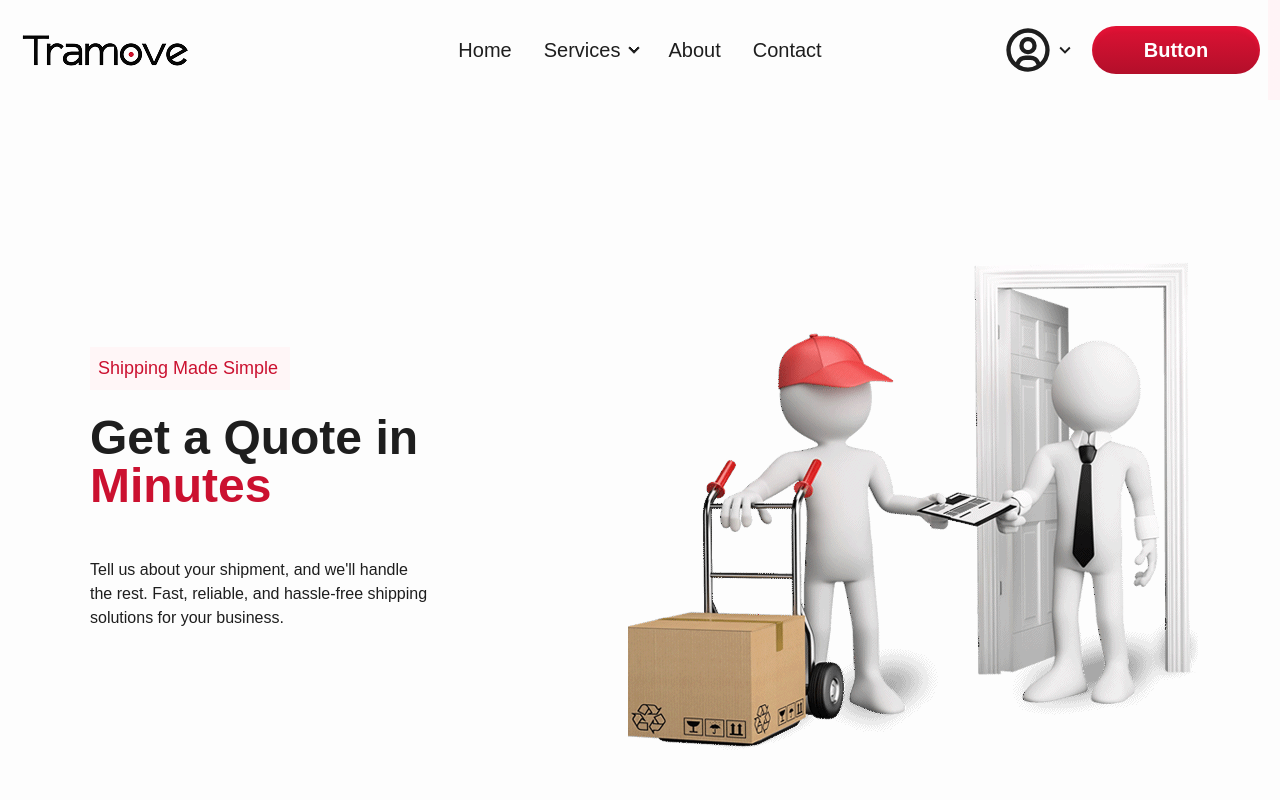
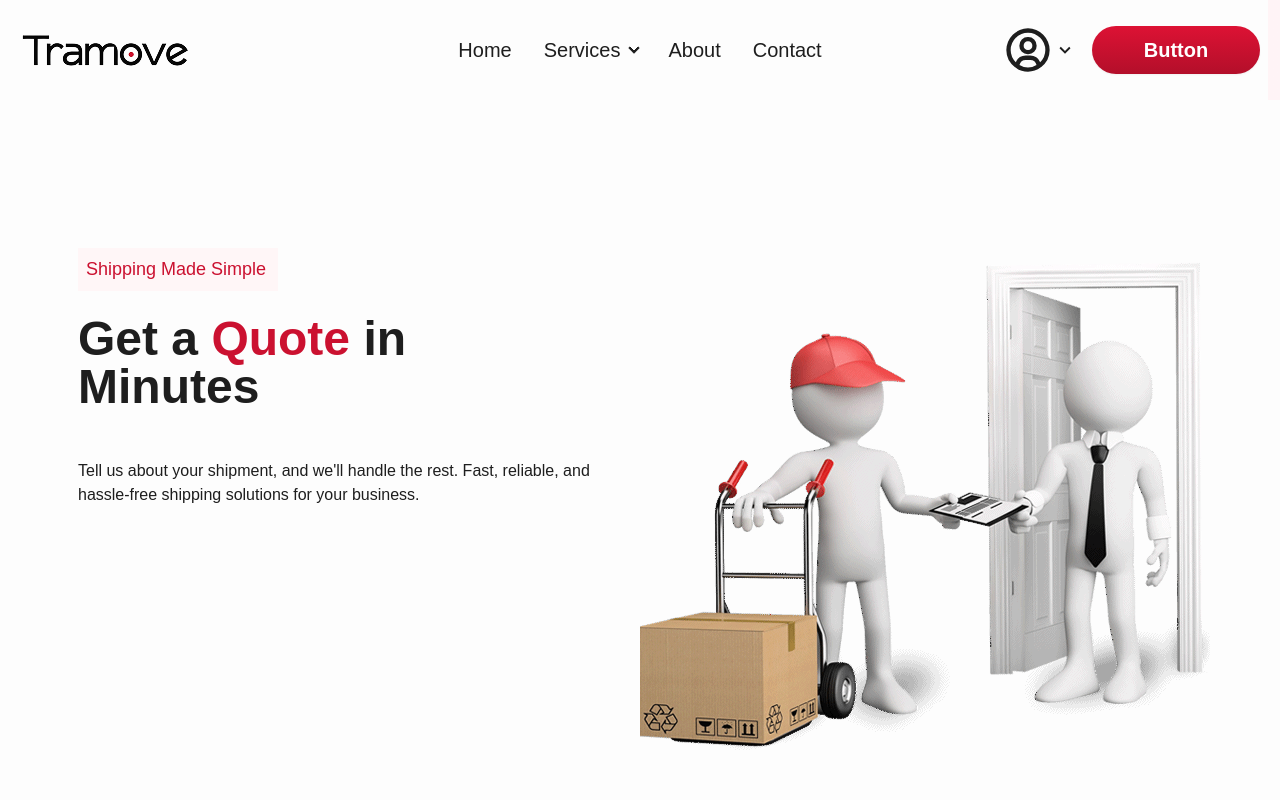
Before and after one commit to aetech24/Tarmove, a Next.js app in the folder tarmove/: page /getquote in a window 1280 px wide. Shown: the top 800 px of the page. Built offline with nearby package versions, Linux system fonts and the light colour scheme.

Commit message:
modified:   tarmove/app/(root)/getquote/page.tsx 	modified:   tarmove/app/components/footer.tsx 	modified:   tarmove/app/globals.css 	modified:   tarmove/tailwind.config.ts

```diff
--- a/tarmove/app/(root)/getquote/page.tsx
+++ b/tarmove/app/(root)/getquote/page.tsx
@@ -8,9 +8,9 @@ const GetQuote = () => {
     // Full-screen container that centers everything nicely
     <div className="hero bg-inherit min-h-screen flex justify-center items-center flex-col">
       {/* Splits the page into image and text sections */}
-      <div className="hero-content flex flex-col lg:flex-row-reverse text-center lg:text-left">
+      <div className="grid grid-cols-1 lg:grid-cols-2 ">
         {/* Where our shipping image lives */}
-        <div className="flex justify-center lg:justify-end w-full">
+        <div className="flex justify-center lg:justify-end w-full lg:order-2">
           <Image
             src="/assets/GetQuoteHero.png"
             className="lg:w-[570px] lg:h-[520px] md:w-[570px] md:h-[520px] w-[300px] h-[300px]"
@@ -29,12 +29,12 @@ const GetQuote = () => {
           </p>
 
           {/* Big, bold headline to get you excited */}
-          <h1 className="text-5xl font-bold text-center lg:text-left">
-            Get a Quote in <span className="text-[#CB1130]">Minutes</span>
+          <h1 className="text-5xl font-bold text-center lg:text-left text-black">
+            Get a <span className="text-[#CB1130]">Quote</span> in Minutes
           </h1>
 
           {/* A friendly description of what we do */}
-          <p className="py-6 text-center lg:text-left ">
+          <p className="py-6 text-center lg:text-left text-black">
             Tell us about your shipment, and we&apos;ll handle the rest. Fast,
             reliable, and hassle-free shipping solutions for your business.
           </p>
--- a/tarmove/app/components/footer.tsx
+++ b/tarmove/app/components/footer.tsx
@@ -1,6 +1,11 @@
 import React from "react";
 import Image from "next/image";
 import Link from "next/link";
+import TramoveLogo from "@/public/assets/TarmoveLogo.png";
+import Facebook from "@/public/assets/Facebook.png"
+import LinkedIn from "@/public/assets/LinkedIn.png"
+import Instagram from "@/public/assets/Instagram.png"
+import X from "@/public/assets/X.png"
 import {
   IoLocationOutline,
   IoMailOutline,
@@ -14,12 +19,12 @@ const Footer = () => {
     // Sets a standard height for our footer
     <div className="h-[444px]">
       {/* Footer with a light background and some padding */}
-      <footer className="footer bg-[#FDFDFD] text-[#1E1E1E] p-10">
+      <footer className="footer bg-background text-black p-10">
         {/* Our company info section */}
         <nav className="lg:w-[303px] md:w-[303px]">
           {/* Our cool company logo */}
           <Image
-            src="/assets/TarmoveLogo.png"
+            src={TramoveLogo}
             alt="Logo"
             className="lg:w-[172px] lg:h-[42.5px] w-[132px] h-[32.5px] "
             width={0}
@@ -36,38 +41,38 @@ const Footer = () => {
         {/* Quick links to help users navigate */}
         <nav>
           {/* Title for our links */}
-          <h6 className="footer-title text-[#CB1130] font-[600] lg:text-[20px] text-[16px] capitalize">
+          <h6 className="footer-title text-redText font-[600] lg:text-[20px] text-[16px] capitalize">
             Quick Links
           </h6>
 
           {/* Links to different pages */}
           <Link
             href=""
-            className="link link-hover font-[400] text-[16px] lg:text-[20px] text-[#1E1E1E] hover:text-[#CB1130] hover:no-underline duration-200"
+            className="link link-hover font-[400] lg:text-[20px] text-[16px] text-black hover:text-redText hover:no-underline duration-200"
           >
             Home
           </Link>
           <Link
             href=""
-            className="link link-hover font-[400] lg:text-[20px] text-[16px] text-[#1E1E1E] hover:text-[#CB1130] hover:no-underline duration-200"
+            className="link link-hover font-[400] lg:text-[20px] text-[16px] text-black hover:text-redText hover:no-underline duration-200"
           >
             Services
           </Link>
           <Link
             href=""
-            className="link link-hover font-[400] lg:text-[20px] text-[16px] text-[#1E1E1E] hover:text-[#CB1130] hover:no-underline duration-200"
+            className="link link-hover font-[400] lg:text-[20px] text-[16px] text-black hover:text-redText hover:no-underline duration-200"
           >
             About
           </Link>
           <Link
             href=""
-            className="link link-hover font-[400] lg:text-[20px] text-[16px] text-[#1E1E1E] hover:text-[#CB1130] hover:no-underline duration-200"
+            className="link link-hover font-[400] lg:text-[20px] text-[16px] text-black hover:text-redText hover:no-underline duration-200"
           >
             Contact
           </Link>
           <Link
             href="/getquote"
-            className="link link-hover font-[400] lg:text-[20px] text-[16px] text-[#1E1E1E] hover:text-[#CB1130] hover:no-underline duration-200"
+            className="link link-hover font-[400] lg:text-[20px] text-[16px] text-black hover:text-redText hover:no-underline duration-200"
           >
             Get A Quote
           </Link>
@@ -75,45 +80,45 @@ const Footer = () => {
         {/* Contact info section */}
         <nav>
           {/* Title for our contact info */}
-          <h6 className="footer-title text-[#CB1130] font-[600] lg:text-[20px] text-[16px] capitalize">
+          <h6 className="footer-title text-redText font-[600] lg:text-[20px] text-[16px] capitalize">
             Contact Us
           </h6>
           {/* Address */}
-          <address className="link link-hover  flex flex-row items-center gap-2 font-[400] lg:text-[20px] text-[16px] text-[#1E1E1E] hover:text-[#CB1130] hover:no-underline duration-200">
-            <IoLocationOutline className="text-[#CB1130] w-[20px] h-[20px]" />
+          <address className="link link-hover  flex flex-row items-center gap-2 font-[400] lg:text-[20px] text-[16px] text-black hover:text-redText hover:no-underline duration-200">
+            <IoLocationOutline className="text-redText w-[20px] h-[20px]" />
             Accra, Ghana
           </address>
           {/* Phone number */}
           <Link
             href="tel:233 24 000 0000"
-            className="link link-hover flex flex-row items-center gap-2 font-[400] lg:text-[20px] text-[16px] text-[#1E1E1E] hover:text-[#CB1130] hover:no-underline duration-200"
+            className="link link-hover flex flex-row items-center gap-2 font-[400] lg:text-[20px] text-[16px] text-black hover:text-redText hover:no-underline duration-200"
           >
-            <IoCallOutline className="text-[#CB1130] w-[20px] h-[20px]" />
+            <IoCallOutline className="text-redText w-[20px] h-[20px]" />
             233 24 000 0000
           </Link>
           {/* Email */}
           <Link
             href="mailto:info@tarmove.com"
-            className="link link-hover flex flex-row items-center gap-2 font-[400] lg:text-[20px] text-[16px] text-[#1E1E1E] hover:text-[#CB1130] hover:no-underline duration-200"
+            className="link link-hover flex flex-row items-center gap-2 font-[400] lg:text-[20px] text-[16px] text-black hover:text-redText hover:no-underline duration-200"
           >
-            <IoMailOutline className="text-[#CB1130] w-[20px] h-[20px]" />
+            <IoMailOutline className="text-redText w-[20px] h-[20px]" />
             info@tarmove.com
           </Link>
         </nav>
         {/* Social media links */}
         <nav>
           {/* Title for our social media links */}
-          <h6 className="footer-title text-[#CB1130] font-[600] lg:text-[20px] text-[16px] capitalize">
+          <h6 className="footer-title text-redText font-[600] lg:text-[20px] text-[16px] capitalize">
             Follow Us
           </h6>
           {/* Social media icons */}
           <div className="flex flex-row md:flex-col lg:flex-row gap-3 md:items-center md:justify-center">
           <Link
             href=""
-            className="link link-hover font-[400] lg:text-[20px] text-[16px] text-[#1E1E1E]"
+            className="link link-hover font-[400] lg:text-[20px] text-[16px] text-black hover:text-redText hover:no-underline duration-200"
           >
             <Image
-              src="/assets/Instagram.png"
+              src={Instagram}
               alt="instagram icon"
               className="lg:w-[32px] lg:h-[32px] w-[22px] h-[22px]"
               width={0}
@@ -123,10 +128,10 @@ const Footer = () => {
           </Link>
           <Link
             href=""
-            className="link link-hover font-[400] lg:text-[20px] text-[16px] text-[#1E1E1E]"
+            className="link link-hover font-[400] lg:text-[20px] text-[16px] text-black hover:text-redText hover:no-underline duration-200"
           >
             <Image
-              src="/assets/X.png"
+              src={X}
               alt="X icon"
               className="lg:w-[32px] lg:h-[32px] w-[22px] h-[22px]"
               width={0}
@@ -136,10 +141,10 @@ const Footer = () => {
           </Link>
           <Link
             href=""
-            className="link link-hover font-[400] lg:text-[20px] text-[16px] text-[#1E1E1E]"
+            className="link link-hover font-[400] lg:text-[20px] text-[16px] text-black hover:text-redText hover:no-underline duration-200"
           >
             <Image
-              src="/assets/Facebook.png"
+              src={Facebook}
               alt="facebook icon"
               className="lg:w-[32px] lg:h-[32px] w-[22px] h-[22px] "
               width={0}
@@ -149,10 +154,10 @@ const Footer = () => {
           </Link>
           <Link
             href=""
-            className="link link-hover font-[400] lg:text-[20px] text-[16px] text-[#1E1E1E]"
+            className="link link-hover font-[400] lg:text-[20px] text-[16px] text-black hover:text-redText hover:no-underline duration-200"
           >
             <Image
-              src="/assets/LinkedIn.png"
+              src={LinkedIn}
               alt="linkedin icon"
               className="lg:w-[32px] lg:h-[32px] w-[22px] h-[22px] "
               width={0}
@@ -166,8 +171,8 @@ const Footer = () => {
       {/* Horizontal line */}
       <div className="w-[80%] max-w-[1200px] h-[2px] bg-[#CCCCCC] my-4 mx-auto"></div>
       {/* Copyright info */}
-      <footer className="footer bg-[#FDFDFD] text-[#1E1E1E] border-base-300 px-10 py-4 flex justify-center items-center">
-        <p> 2024 Tarmove. All rights reserved.</p>
+      <footer className="footer bg-[#FDFDFD] text-black border-base-300 px-10 py-4 flex justify-center items-center">
+        <p> 2024 Tramove. All rights reserved.</p>
       </footer>
     </div>
   );
--- a/tarmove/app/globals.css
+++ b/tarmove/app/globals.css
@@ -3,37 +3,14 @@
 @tailwind components;
 @tailwind utilities;
 
-/* Our color palette - makes sure everything looks consistent */
-:root {
-  /* Background color that's easy on the eyes */
-  --background: #fdfdfd;
 
-  /* Text color that's clear and readable */
-  --text: #1E1E1E;
 
-  /* Our brand's bold red color */
-  --primary: #CB1130;
-
-  /* A soft pink that complements our main color */
-  --secondary: #FFCBD4;
-}
-
-/* Same colors for dark mode (we'll make this smarter later) */
-@media (prefers-color-scheme: dark) {
-  :root {
-    --background: #fdfdfd;
-    --text: #1E1E1E;
-    --primary: #CB1130;
-    --secondary: #FFCBD4;
-  }
+html, body {
+  @apply bg-background
 }
 
 /* How our whole website looks */
 body {
-  /* Using our chosen text and background colors */
-  color: var(--text);
-  background: var(--background);
+  font-family: Arial, Helvetica, sans-serif;
 
-  /* A classic, readable font for everyone */
-  font-family: Arial, Helvetica, sans-serif;
 }
--- a/tarmove/tailwind.config.ts
+++ b/tarmove/tailwind.config.ts
@@ -9,13 +9,12 @@ export default {
   theme: {
     extend: {
       colors: {
-        background: "var(--background)",
-        foreground: "var(--foreground)",
-      },
-      boxShadow: {
-        "custom-1": "linear-gradient(90deg, #fdfdfd 0%, #FFF4F6 100%)",
-        "custom-2": "0px 3.9px 3.9px 0px #E31336 inset",
-        "custom-3": "-0px -3.9px 3.9px 0px #AE0F29 inset",
+        black: "#1E1E1E",
+        redText: "#CB1130",
+        background: "#fdfdfd",
+        pink : "#FFCBD4",
+        gray: "#CCCCCC",
+        white: "#F5F5F5",
       },
     },
   },
```
